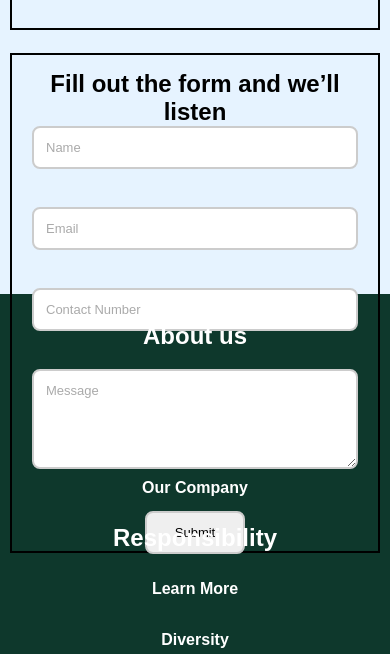
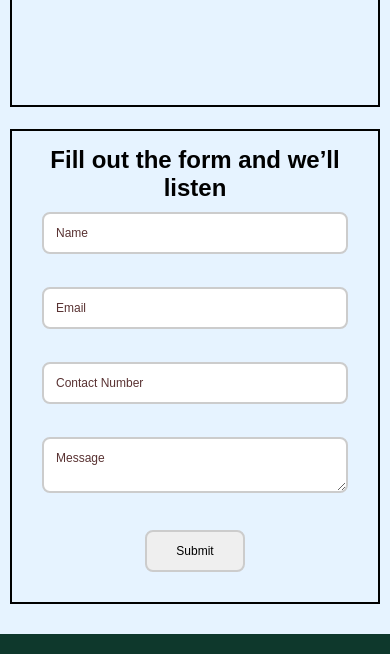
Before and after one commit to Suyash7987/SuyashWorkspace, a React (Vite) app in the folder reactrouting copy/: page /Contact in a window 390 px wide. Shown: the part 686-1340 px from the top of the page. Built offline with nearby package versions, Linux system fonts and the light colour scheme.

Commit message:
Update Contact.css

```diff
--- a/reactrouting copy/src/components/Contact.css
+++ b/reactrouting copy/src/components/Contact.css
@@ -61,31 +61,33 @@
   #Middle-Right{
     height: 500px;
     width:800px;
-    padding: 15px 20px;
+    padding: 15px 30px;
     text-align: center;
     /* background-color: yellow; */
     border: 2px solid black;
+}
+#Middle-Right h2{
+     margin-bottom: 20px;
 }
 #Middle-Right form input,
 #Middle-Right form textarea {
     width: 100%;
     padding: 12px;
-    margin-bottom: 20px;
+    margin-bottom: 15px;
     border: 2px solid #ccc;
     border-radius: 8px;
     font-size: 16px;
-    transition: all 0.3s ease-in-out;
+    /* transition: all 0.3s ease-in-out; */
+}
+#Middle-Right form input:focus
+{
+         outline: 1px solid #4CAF50;
 }
 
-#Middle-Right form input:focus,
-#Middle-Right form textarea:focus {
-    border-color: #4CAF50;
-    outline: none;
-}
 
 #Middle-Right form input::placeholder,
 #Middle-Right form textarea::placeholder {
-    color: #aaa;
+    color: #593232;
 }
 
 #Middle-Right form button {
@@ -105,7 +107,7 @@
 
 #Middle-Right form textarea {
     resize: vertical;
-    min-height: 100px;
+    /* min-height: 100px; */
 }
 @media (max-width: 1200px) {
     #ContactMiddle {
@@ -138,7 +140,8 @@
     }
 
     #Middle-Right form button {
-        font-size: 16px; /* Adjust button font size */
+        font-size: px; /* Adjust button font size */
+
     }
 }
 
@@ -211,10 +214,12 @@
     #ContactMiddle {
         padding: 10px 10px; /* Minimal padding for very small screens */
         flex-direction: column;
+        height: 940px;
     }
 
     #Middle-Left h2 {
         font-size: 24px; /* Further reduce font size for very small screens */
+
     }
 
     #Middle-Left p {
@@ -224,14 +229,21 @@
     #Middle-Left i {
         font-size: 2.5vh; /* Smaller icon size */
     }
+   #Middle-right{
+      height: 120px;
+   }
 
+   #Middle-Right h2{
+    margin-bottom: 10px;
+ }
     #Middle-Right form input,
     #Middle-Right form textarea {
-        font-size: 13px; /* Adjust font size for inputs */
+        font-size: 12px; /* Adjust font size for inputs */
     }
 
     #Middle-Right form button {
         font-size: 13px; /* Adjust button font size */
+
     }
     .ContactFooter{
       display: none;
```
